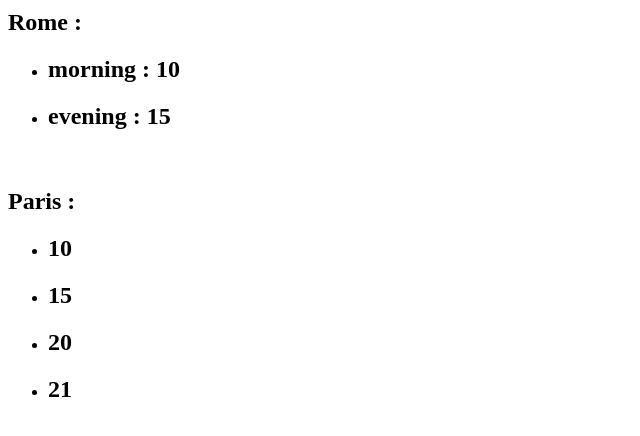
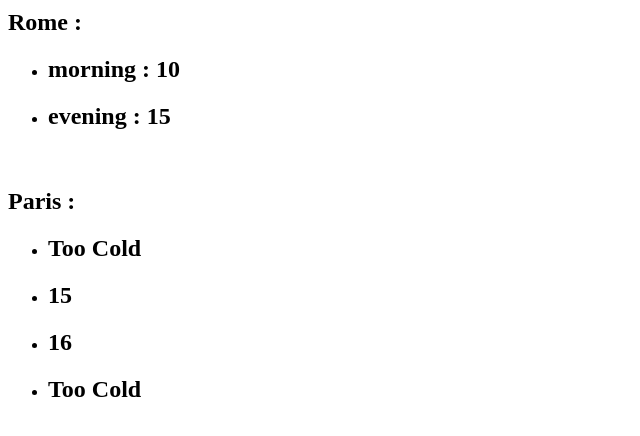
Before and after one commit to mehmetsukrukavak/django_templates, a Django app: page /template_app/weather/ in a window 1280 px wide. Shown: the part 278-714 px from the top of the page, without its empty margins (0-640 px from the left). Run offline with Django 4.2, Linux system fonts and the light colour scheme.

Commit message:
jinja if

```diff
--- a/django_templates_project/template_app/templates/template_app/weather.html
+++ b/django_templates_project/template_app/templates/template_app/weather.html
@@ -10,8 +10,8 @@
   <h2>İstanbul : {{istanbul}}</h2>
   <br>
   <h2>Ankara : {{ankara}}</h2>
-
   <br>
+  {% if user_premium %}
       <h2>Rome : </h2>
       <ul>
         {% for key,value in rome.items %}
@@ -22,10 +22,15 @@
       <h2>Paris : </h2>
       <ul>
           {% for item in paris %}
+              {% if item < 6 %}
+                    <li><h2>Too Cold</h2></li>
+              {% else %}
                     <li><h2>{{item}}</h2></li>
+              {% endif %}
           {% endfor %}
+
       </ul>
-
+  {% endif %}
 
 
 </body>
--- a/django_templates_project/template_app/views.py
+++ b/django_templates_project/template_app/views.py
@@ -11,7 +11,8 @@ def weather_view(request):
     weather_dict = {
         "istanbul": "30",
         "ankara": "26",
-        "paris": [10, 15, 20, 21],
+        "paris": [3, 15, 16, 5],
         "rome": {"morning": 10, "evening": 15},
+        "user_premium": True
     }
     return render(request, "template_app/weather.html", context=weather_dict)
```
Lines whose indentation alone changed are shown as unchanged.
